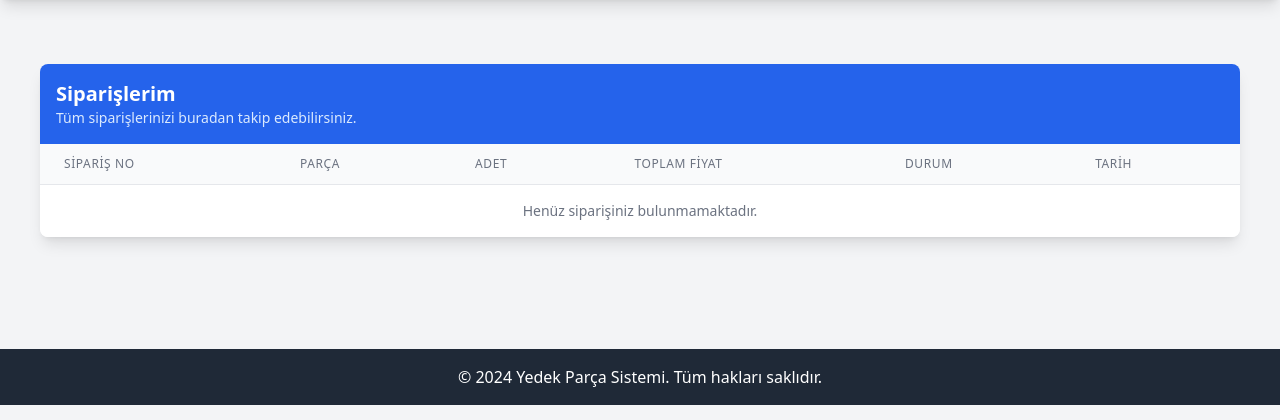
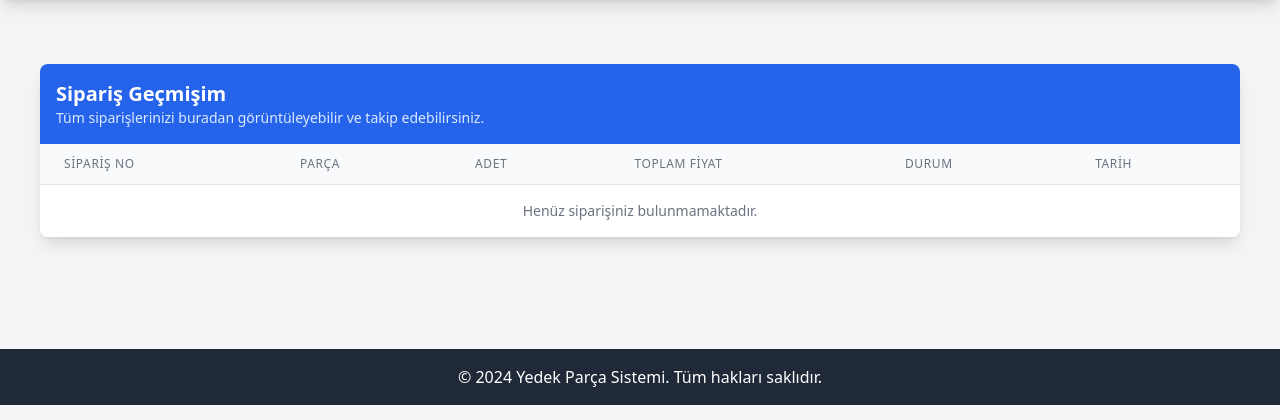
Before and after one commit to abulkadir23/ydk-prc-chat, a Django app: template web/main/templates/main/orders.html in a window 1280 px wide. Shown: the part 52-472 px from the top of the page. Run offline with Django 5.2, Linux system fonts and the light colour scheme; the template is opened without the code that fills it, so the values that code supplies are empty; some libraries are stand-ins or nearby versions.

Commit message:
Güncelleme: Siparişler sayfası başlığı ve açıklaması Türkçeleştirildi

```diff
--- a/web/main/templates/main/orders.html
+++ b/web/main/templates/main/orders.html
@@ -6,8 +6,8 @@
 <div class="max-w-7xl mx-auto px-4 py-8">
     <div class="bg-white rounded-lg shadow-lg overflow-hidden">
         <div class="p-4 bg-blue-600 text-white">
-            <h1 class="text-xl font-semibold">Siparişlerim</h1>
-            <p class="text-sm text-blue-100">Tüm siparişlerinizi buradan takip edebilirsiniz.</p>
+            <h1 class="text-xl font-semibold">Sipariş Geçmişim</h1>
+            <p class="text-sm text-blue-100">Tüm siparişlerinizi buradan görüntüleyebilir ve takip edebilirsiniz.</p>
         </div>
 
         <div class="overflow-x-auto">
```
